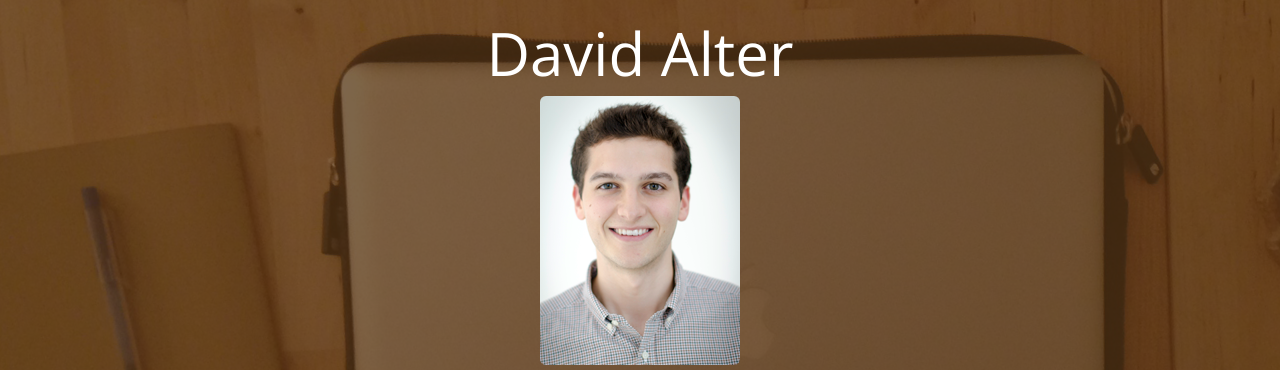
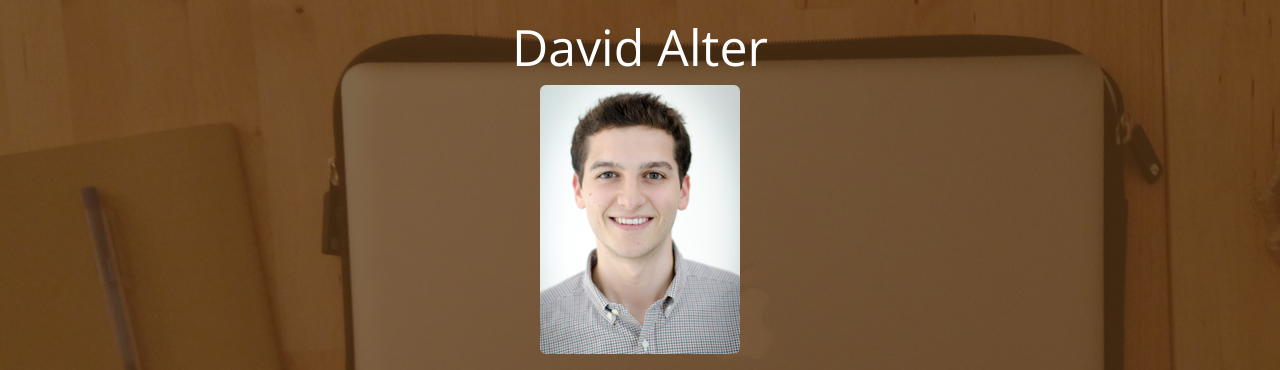
Before and after one commit to dalter35/dalter, a plain HTML site: page index.html in a window 1280 px wide. Shown: the top 370 px of the page. Drawn offline with nearby package versions, Linux system fonts and the light colour scheme.

Commit message:
Fix font size.

```diff
--- a/css/main.css
+++ b/css/main.css
@@ -22,7 +22,7 @@ div#centerHeader {
 }
 
 h1 {
-	font-size: 60px
+	font-size: 50px
 }
 
 .coverPhoto {
```
